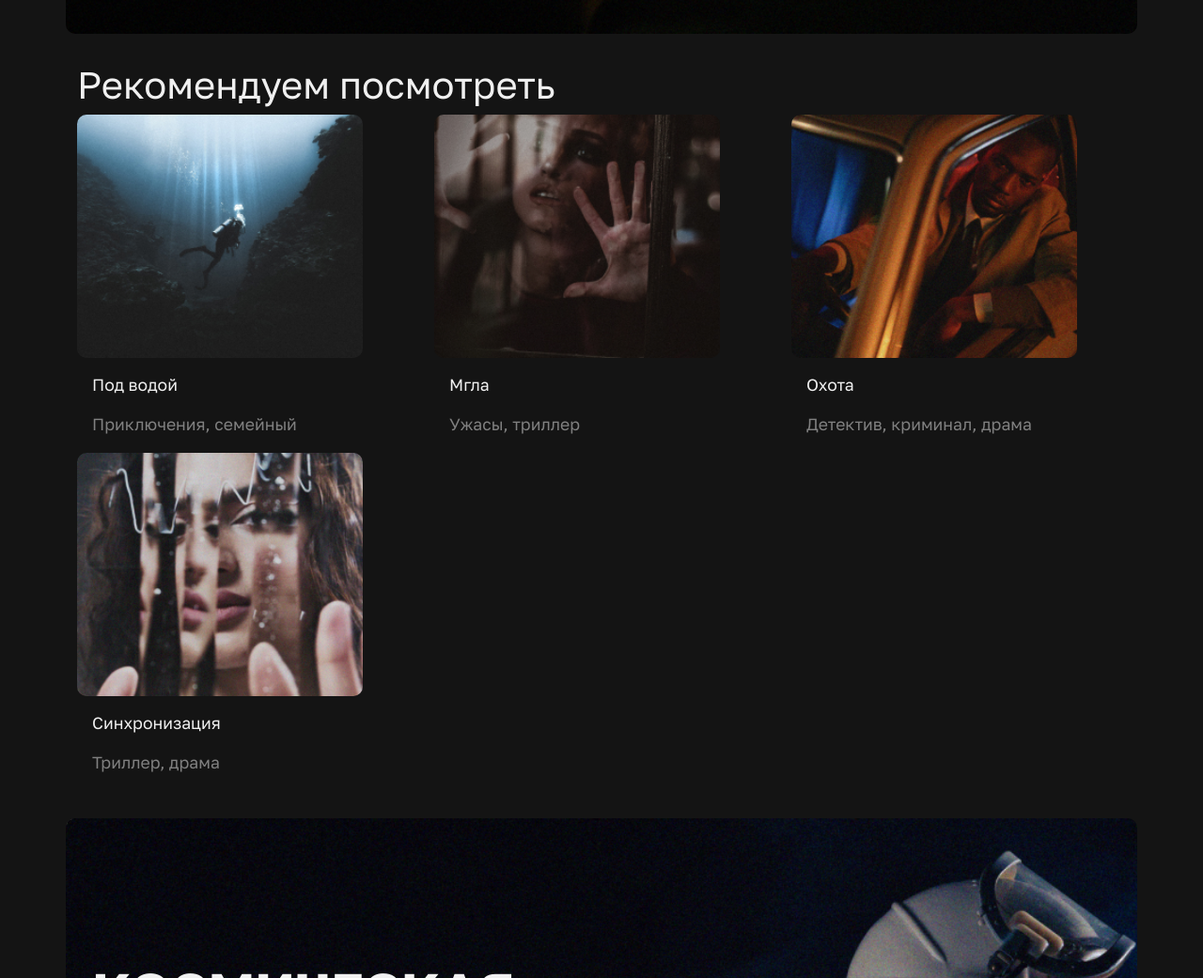
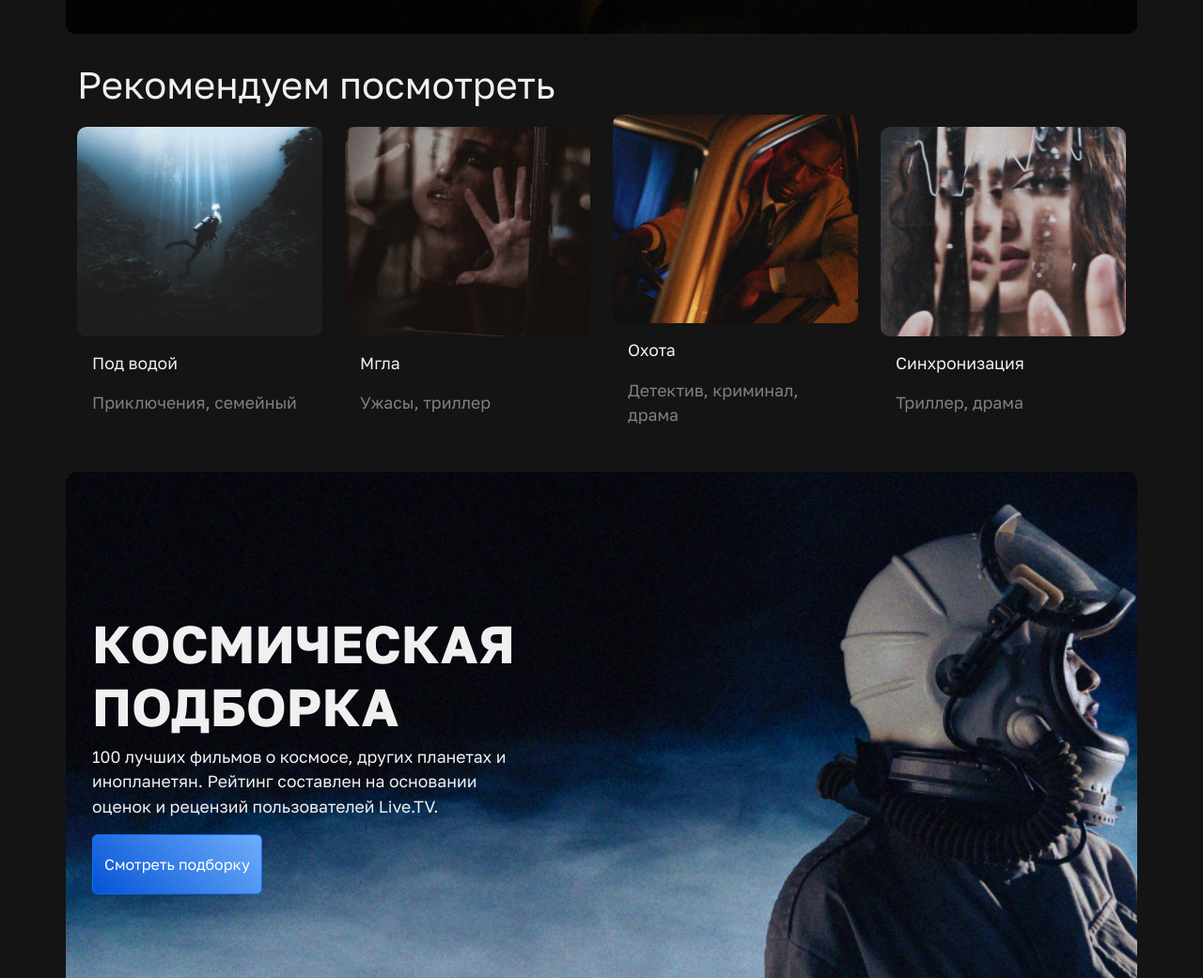
Before and after one commit to haemj0/livetv, a plain HTML site: page index.html in a window 1280 px wide. Shown: the part 780-1821 px from the top of the page at 94% size. Drawn offline with nearby package versions, Linux system fonts and the light colour scheme; files that its build step writes are made by us from their sources.

Commit message:
index.html

```diff
--- a/index.html
+++ b/index.html
@@ -68,8 +68,9 @@
     <div class="container">
         <h1>Рекомендуем посмотреть</h1>
         <div class="row align-items-center">
-            <div class="col">
-                <div class="card" style="width: 19rem;">
+            <div class="
+col-12 col-md-6 col-lg-3">
+                <div class="card">
                     <img src="assets/img/2.jpg" class="card-img-top" alt="...">
                     <div class="card-body">
                       <p class="card-text">Под водой</p>
@@ -78,8 +79,9 @@
                   </div>
             </div>
 
-            <div class="col">
-                <div class="card" style="width: 19rem;">
+            <div class="
+col-12 col-md-6 col-lg-3">
+                <div class="card">
                     <img src="assets/img/3.jpg" class="card-img-top" alt="...">
                     <div class="card-body">
                       <p class="card-text">Мгла</p>
@@ -88,8 +90,9 @@
                   </div>
             </div>
 
-            <div class="col">
-                <div class="card" style="width: 19rem;">
+            <div class="
+col-12 col-md-6 col-lg-3">
+                <div class="card">
                     <img src="assets/img/4.jpg" class="card-img-top" alt="...">
                     <div class="card-body">
                       <p class="card-text">Охота</p>
@@ -98,8 +101,9 @@
                   </div>
             </div>
 
-            <div class="col">
-                <div class="card" style="width: 19rem;">
+            <div class="
+col-12 col-md-6 col-lg-3">
+                <div class="card">
                     <img src="assets/img/5.jpg" class="card-img-top" alt="...">
                     <div class="card-body">
                       <p class="card-text">Синхронизация</p>
```
